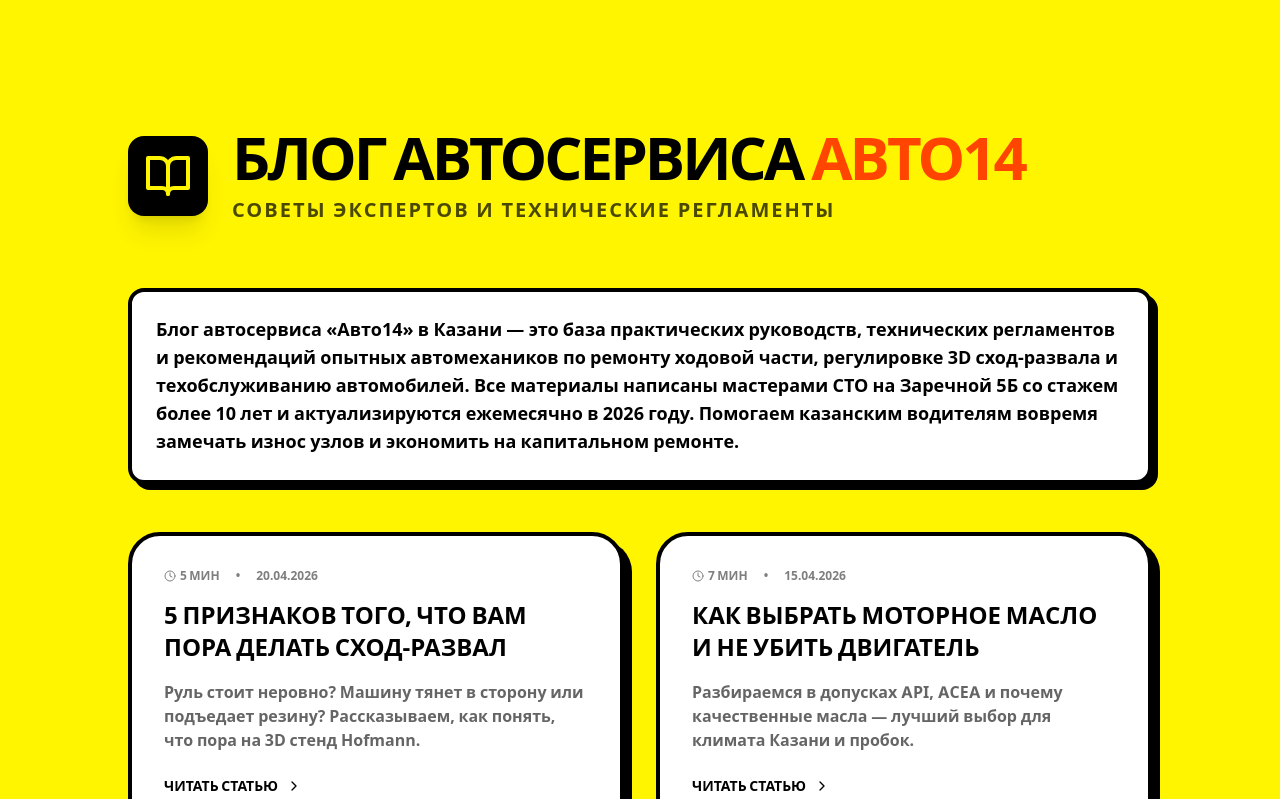
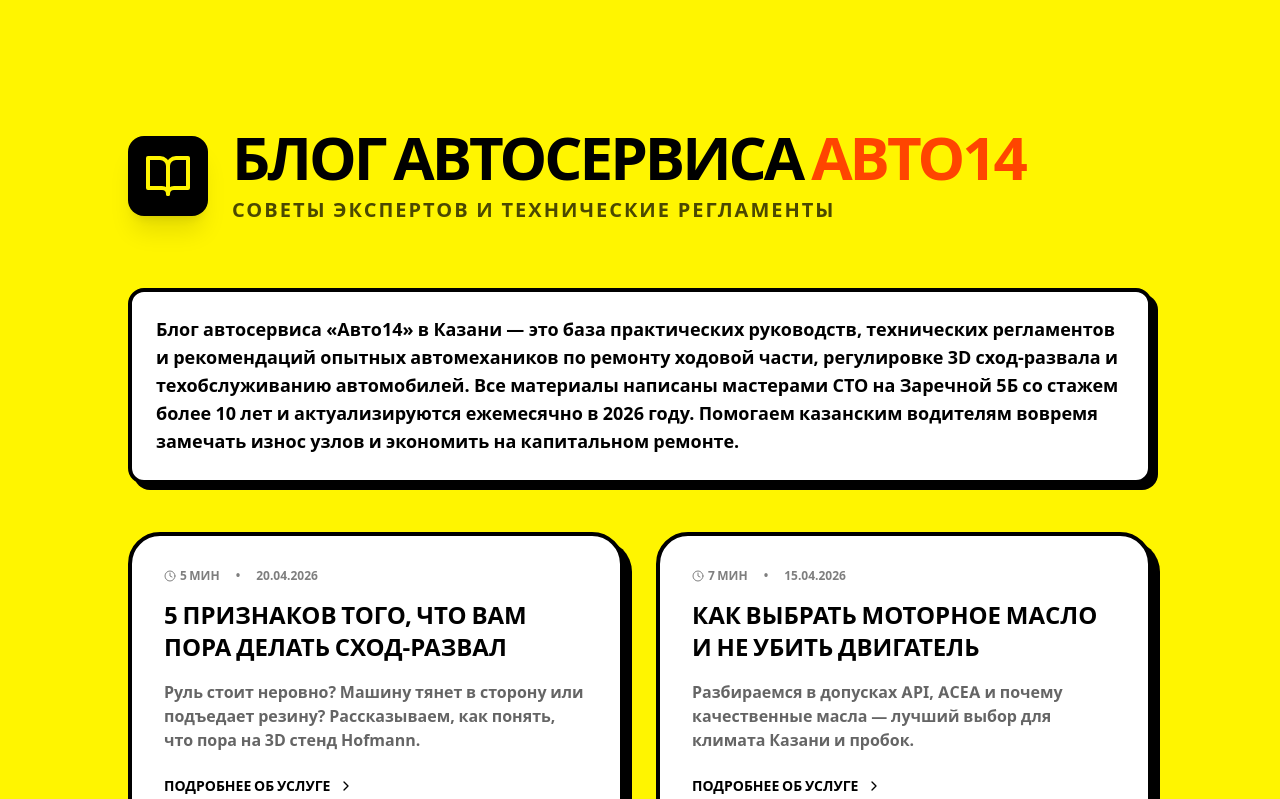
Before and after one commit to Machetiss/auto14, a Next.js app: page /blog in a window 1280 px wide. Shown: the top 799 px of the page. Built offline with nearby package versions, Linux system fonts and the light colour scheme; no server answers.

Commit message:
fix(seo): карточки блога ведут на страницы услуг вместо 404, несуществующие статьи убраны из sitemap

```diff
--- a/app/blog/page.tsx
+++ b/app/blog/page.tsx
@@ -10,6 +10,8 @@
 const blogPosts = [
     {
         slug: 'kogda-delat-shod-razval',
+        // Статей пока нет (роута /blog/[slug] нет), ведём на страницу услуги
+        href: '/razval-shozhdenie',
         title: '5 признаков того, что вам пора делать сход-развал',
         excerpt: 'Руль стоит неровно? Машину тянет в сторону или подъедает резину? Рассказываем, как понять, что пора на 3D стенд Hofmann.',
         date: '20.04.2026',
@@ -17,6 +19,8 @@
     },
     {
         slug: 'kak-vybrat-maslo',
+        // Статей пока нет (роута /blog/[slug] нет), ведём на страницу услуги
+        href: '/zamena-masla',
         title: 'Как выбрать моторное масло и не убить двигатель',
         excerpt: 'Разбираемся в допусках API, ACEA и почему качественные масла — лучший выбор для климата Казани и пробок.',
         date: '15.04.2026',
@@ -24,6 +28,8 @@
     },
     {
         slug: 'diagnostika-podveski-besplatno',
+        // Статей пока нет (роута /blog/[slug] нет), ведём на страницу услуги
+        href: '/diagnostika',
         title: 'Почему мы делаем диагностику подвески бесплатно?',
         excerpt: 'Честный подход к ремонту: сначала находим реальную причину стука на подъёмнике, а потом фиксируем смету.',
         date: '10.04.2026',
@@ -31,6 +37,8 @@
     },
     {
         slug: 'podgotovka-k-zime-podveska',
+        // Статей пока нет (роута /blog/[slug] нет), ведём на страницу услуги
+        href: '/razval-shozhdenie',
         title: 'Подготовка подвески и сход-развала к зимнему сезону',
         excerpt: 'Почему после перехода на зимнюю резину необходимо проверить углы колес и состояние пыльников амортизаторов.',
         date: '02.04.2026',
@@ -68,7 +76,7 @@
                     {blogPosts.map((post) => (
                         <Link
                             key={post.slug}
-                            href={`/blog/${post.slug}`}
+                            href={post.href}
                             className="bg-white p-8 rounded-[2rem] border-4 border-black shadow-[8px_8px_0_#000] hover:shadow-none hover:translate-x-1 hover:translate-y-1 transition-all flex flex-col h-full group"
                         >
                             <div className="flex items-center gap-4 mb-4 text-xs font-black uppercase opacity-50">
@@ -83,7 +91,7 @@
                                 {post.excerpt}
                             </p>
                             <div className="flex items-center gap-2 font-black uppercase text-sm">
-                                Читать статью <ChevronRight className="w-4 h-4" />
+                                Подробнее об услуге <ChevronRight className="w-4 h-4" />
                             </div>
                         </Link>
                     ))}
--- a/app/sitemap.ts
+++ b/app/sitemap.ts
@@ -82,18 +82,7 @@
             changeFrequency: 'weekly',
             priority: 0.7,
         },
-        {
-            url: `${baseUrl}/blog/kogda-delat-shod-razval`,
-            lastModified: new Date(),
-            changeFrequency: 'monthly',
-            priority: 0.6,
-        },
-        {
-            url: `${baseUrl}/blog/kak-vybrat-maslo`,
-            lastModified: new Date(),
-            changeFrequency: 'monthly',
-            priority: 0.6,
-        }
+        // Статьи /blog/[slug] убраны 27.10.2026: страниц нет, поисковик получал 404.
     ];
 
     return [...staticRoutes, ...dynamicBrandRoutes, ...dynamicServiceBrandRoutes, ...blogRoutes];
```
